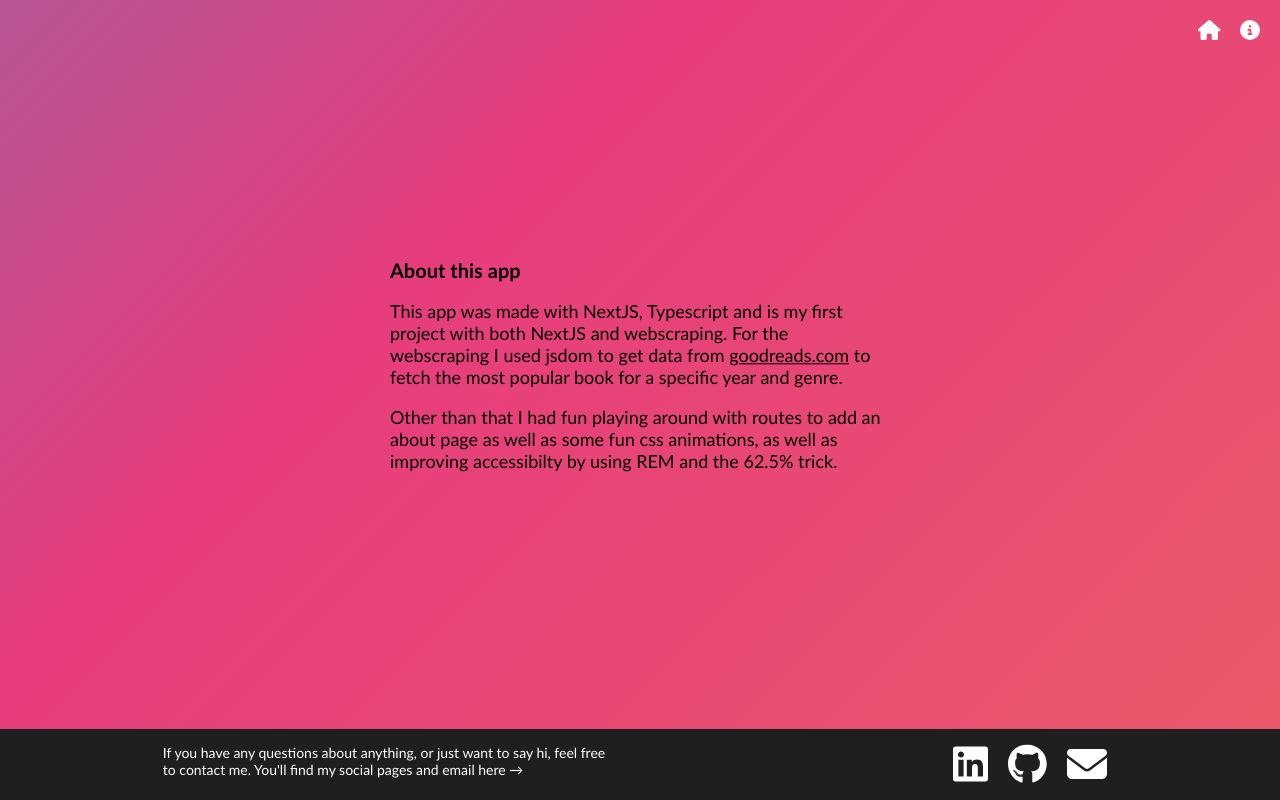
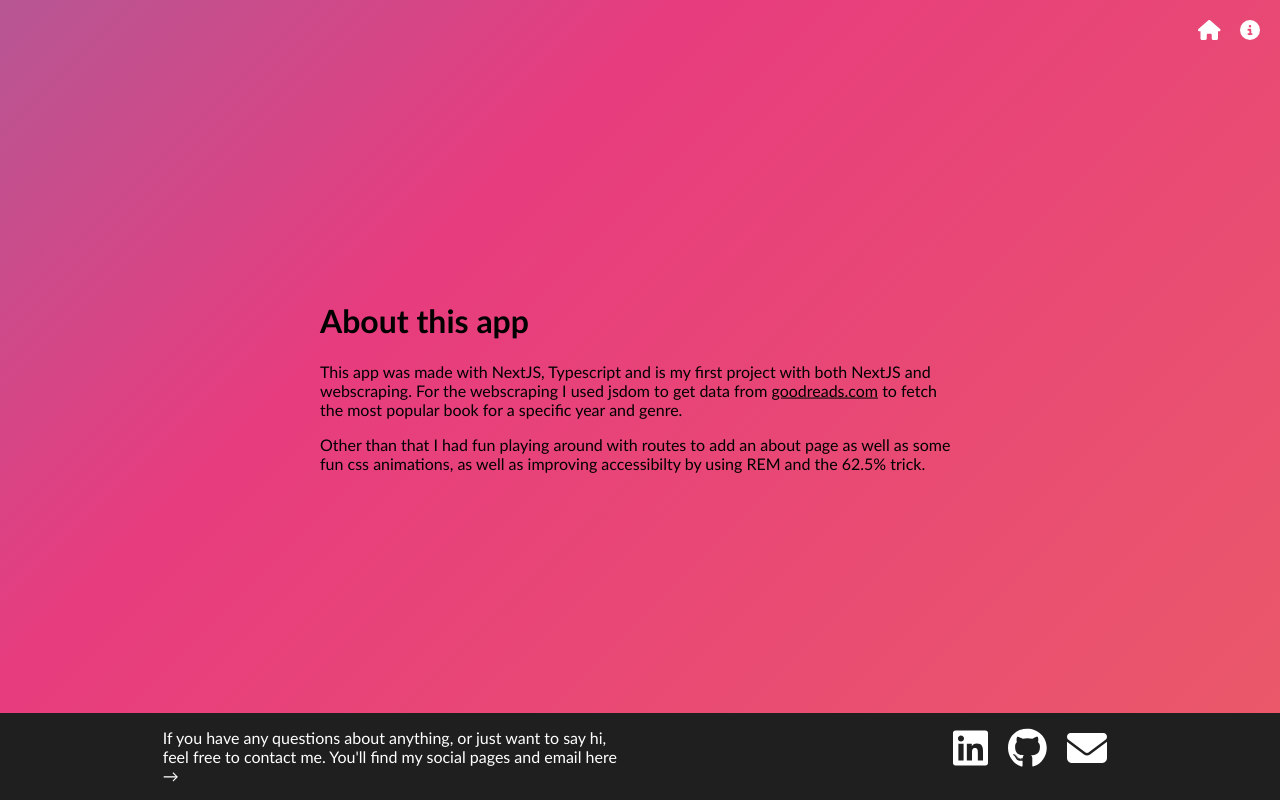
Before and after one commit to alessiasHUB/goal-tracker, a Next.js app: page /about in a window 1280 px wide. Built offline with nearby package versions, Linux system fonts and the light colour scheme.

Commit message:
checkkkk

```diff
--- /dev/null
+++ b/pages/api/getDownloads.tsx
@@ -0,0 +1,25 @@
+import { JSDOM } from "jsdom";
+import { NextApiRequest, NextApiResponse } from "next";
+
+//this tutorial was used: https://www.youtube.com/watch?v=bGShHOOoC-U
+
+const getDownloads = async (req: NextApiRequest, res: NextApiResponse) => {
+  //recieve the input from the req body, parse from json
+  const body = JSON.parse(req.body);
+  const { input } = body;
+  console.log(input);
+  const response = await fetch(
+    `https://www.npmjs.com/package/${input.toLowerCase()}`
+  );
+
+  const html = await response.text();
+
+  const dom = new JSDOM(html);
+  const document = dom.window.document;
+  const downloads = document.querySelector("._9ba9a726")?.textContent;
+
+  //Send downloads back to client
+  res.status(200).json({ downloads });
+};
+
+export default getDownloads;
--- a/pages/api/getTitle.tsx
+++ /dev/null
@@ -1,31 +0,0 @@
-import { JSDOM } from "jsdom";
-import { NextApiRequest, NextApiResponse } from "next";
-
-const getTitle = async (req: NextApiRequest, res: NextApiResponse) => {
-  //recieve the input from the req body, parse from json
-  const body = JSON.parse(req.body);
-  const { year, category } = body;
-
-  console.log("year: ", year);
-  console.log("category: ", category);
-
-  const response = await fetch(
-    `https://www.goodreads.com/choiceawards/best-${category}-books-${year}`
-  );
-
-  const html = await response.text();
-
-  const dom = new JSDOM(html);
-  const document = dom.window.document;
-
-  const div = document.querySelector(".miniBookCover");
-  const img = div.querySelector("img");
-  const title = img.getAttribute("title");
-
-  console.log("book: ", title);
-
-  //Send title back to client
-  res.status(200).json({ title });
-};
-
-export default getTitle;
--- a/styles/global.css
+++ b/styles/global.css
@@ -1,15 +1,10 @@
-html {
-  /* 62.5% of 16px browser font size is 10px */
-  font-size: 62.5%;
-}
-
 body {
   margin: 0;
   font-family: "Gill Sans", "Gill Sans MT", Calibri, "Trebuchet MS", sans-serif;
   background: linear-gradient(-45deg, #ee7752, #e73c7e, #23a6d5, #23d5ab);
   background-size: 400% 400%;
+  animation: gradient 15s ease infinite;
   height: 100vh;
-  animation: gradient 15s ease infinite;
 }
 
 @keyframes gradient {
@@ -32,7 +27,7 @@ header {
 }
 
 .home-icon {
-  height: 2rem;
+  height: 20px;
   color: white;
   margin: 20px 0px;
 }
@@ -41,7 +36,7 @@ header {
 }
 
 .info-icon {
-  height: 2rem;
+  height: 20px;
   color: white;
   margin: 20px 20px;
 }
@@ -50,206 +45,59 @@ header {
 }
 
 /* ------------HOME----------- */
-.main-page {
+.input-container {
   position: fixed;
-  top: 50%;
+  top: 48%;
   left: 50%;
   transform: translate(-50%, -50%);
   display: flex;
-  flex-direction: column;
-  align-items: center;
 }
 
-.book-icon {
-  color: white;
-  height: 110px;
-  margin-bottom: 40px;
-  border-radius: 50%;
-}
-.book-icon-loading {
-  color: rgb(255, 255, 255);
-  height: 11rem;
-  margin-bottom: 40px;
-  border-radius: 50%;
-  animation: fill 5s linear infinite;
-}
-@keyframes fill {
-  0% {
-    background-color: #ff9e80;
-  }
-  25% {
-    background-color: #ff8ab7;
-  }
-  50% {
-    background-color: #96e3ff;
-  }
-  100% {
-    background-color: #89ffe3;
-  }
-}
-
-.interactive-container {
-  display: flex;
-  flex-direction: row;
-  align-items: center;
-}
-
-.input-container {
-  display: flex;
-  flex-direction: column;
-}
-
-.input-year {
-  position: relative;
-  display: flex;
-}
-
-.year-tooltip {
-  z-index: 1;
-  position: absolute;
-  font-size: 1.2rem;
-  margin-top: -20px;
-}
-
-.input-year-box {
+.input-box {
   color: #333;
-  font-size: 1.6rem;
+  font-size: 20px;
   padding: 15px 20px;
   border-radius: 10px;
   background-color: rgb(255, 255, 255);
   border: none;
-  width: 14rem;
-  margin-bottom: 12px;
-  z-index: 0;
 }
 
-.dropdown {
-  color: #565555;
-  font-size: 1.6rem;
-  padding: 15px 20px;
-  border-radius: 10px;
-  background-color: rgb(255, 255, 255);
-  border: none;
-  width: 18rem;
-}
-
-.main-button-disabled {
-  height: 8rem;
-  width: 8rem;
+.main-button {
+  height: 54px;
+  width: 54px;
+  font-size: 20px;
   margin-left: 12px;
   border: none;
   border-radius: 10px;
-  color: rgb(255, 255, 255);
-  font-size: 2.6rem;
-  font-weight: 100;
-  overflow: hidden;
-  position: relative;
-  text-decoration: none;
+}
+.main-button:hover {
+  border: solid;
+  border-width: 1px;
+  border-color: rgb(0, 0, 0);
 }
 
-.main-button {
-  height: 8rem;
-  width: 8rem;
-  margin-left: 12px;
-  border: none;
-  border-radius: 10px;
-  background-color: rgba(255, 255, 255, 0.532);
-  font-size: 2.6rem;
-  font-weight: 100;
-  overflow: hidden;
-  position: relative;
-  text-decoration: none;
-  transition: 0.2s transform ease-in-out;
-  will-change: transform;
-  z-index: 0;
-}
-.main-button::after {
-  background-color: rgb(255, 255, 255);
-  border-radius: 10px;
-  content: "";
-  display: block;
-  height: 100%;
-  width: 100%;
-  position: absolute;
-  left: 0;
-  top: 0;
-  transform: translate(-100%, 0) rotate(10deg);
-  transform-origin: top left;
-  transition: 0.2s transform ease-out;
-  will-change: transform;
-  z-index: -1;
-}
-.main-button:hover::after {
-  transform: translate(0, 0);
-}
-.main-button:hover {
-  border: 2px solid transparent color rgb(157, 189, 255);
-  transform: scale(1.05);
-  will-change: transform;
-}
-
-.result-container {
+.downloads-txt {
+  color: white;
   position: fixed;
-  display: flex;
-  flex-direction: column;
-  align-items: center;
-  top: 50%;
+  top: 52%;
   left: 50%;
   transform: translate(-50%, -50%);
-  padding: 35px 0;
-  border-radius: 5px;
-  background: linear-gradient(-45deg, #00000050, #000000);
-  background-size: 400% 400%;
-  animation: gradient 15s ease infinite;
-  width: 50rem;
-}
-
-.result-txt-1 {
-  color: rgb(239, 227, 227);
-  font-size: 1.8rem;
-  margin: 0;
-}
-.result-txt-2 {
-  font-size: 2rem;
-  color: white;
-  margin: 20px 0 30px 0;
-}
-
-.close-button {
-  height: 3.2rem;
-  font-size: 1.6rem;
-  border: none;
-  border-radius: 7px;
 }
 
 /* ------------ABOUT----------- */
 .about-page-container {
   position: fixed;
-  top: 46%;
+  top: 48%;
   left: 50%;
   transform: translate(-50%, -50%);
   color: black;
-}
-
-.about-title:hover {
-  background: linear-gradient(-45deg, #ee7752, #e73c7e, #23a6d5, #000000);
-  background-size: 400% 400%;
-  -webkit-background-clip: text;
-  background-clip: text;
-  color: transparent;
-  animation: text-gradient 10s ease infinite;
-}
-
-.about-txt {
-  font-size: 1.8rem;
-  max-width: 50rem;
 }
 
 .about-link {
   color: black;
 }
 .about-link:hover {
-  background: linear-gradient(-45deg, #ee7752, #e73c7e, #23a6d5, #000000);
+  background: linear-gradient(-45deg, #ee7752, #e73c7e, #23a6d5, #23d5ab);
   background-size: 400% 400%;
   -webkit-background-clip: text;
   background-clip: text;
@@ -265,7 +113,6 @@ header {
     background-position: 100% 50%;
   }
 }
-
 /* ------------FOOTER----------- */
 .footer-container {
   display: flex;
@@ -278,8 +125,7 @@ header {
 }
 
 .footer-txt {
-  font-size: 1.4rem;
-  max-width: 45.5rem;
+  max-width: 455px;
   margin: 15px 0px;
   color: white;
 }
@@ -310,7 +156,7 @@ header {
 }
 
 .linkedin-icon {
-  height: 4rem;
+  height: 40px;
   color: white;
   margin: 0px 10px;
 }
@@ -319,7 +165,7 @@ header {
 }
 
 .github-icon {
-  height: 4rem;
+  height: 40px;
   color: white;
   margin: 0px 10px;
 }
@@ -328,7 +174,7 @@ header {
 }
 
 .envelope-icon {
-  height: 4rem;
+  height: 40px;
   color: white;
   margin: 0px 10px;
 }
@@ -345,8 +191,8 @@ header {
 
   .footer-txt {
     margin: 0 15px 0 30px;
-    font-size: 1.25rem;
-    max-width: 35rem;
+    font-size: 12.5px;
+    max-width: 350px;
   }
 
   .footer-links {
@@ -354,15 +200,15 @@ header {
   }
 
   .linkedin-icon {
-    height: 3rem;
+    height: 30px;
     margin: 0 5px;
   }
   .github-icon {
-    height: 3rem;
+    height: 30px;
     margin: 0 5px;
   }
   .envelope-icon {
-    height: 3rem;
+    height: 30px;
     margin: 0 5px;
   }
 }
@@ -370,7 +216,7 @@ header {
 @media (max-width: 555px) {
   .footer-txt {
     margin: 0 15px 0 30px;
-    font-size: 1.25rem;
-    max-width: 23.35rem;
+    font-size: 12.5px;
+    max-width: 233.5px;
   }
 }
```
Also changed, not shown: pages/index.tsx (+20 -127 lines).
